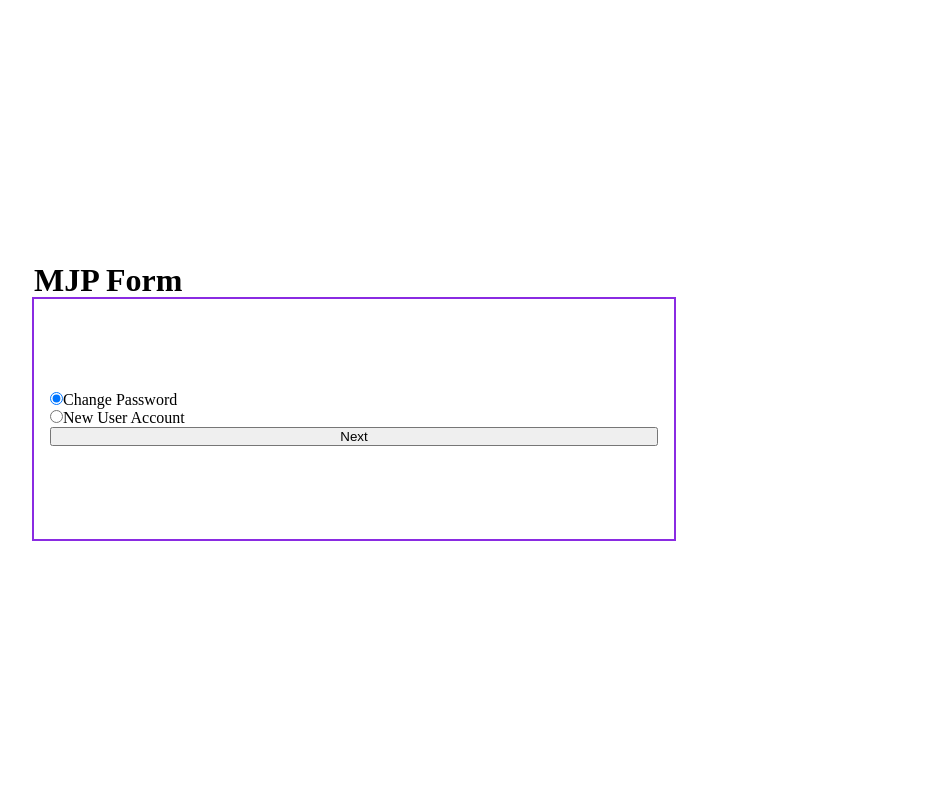
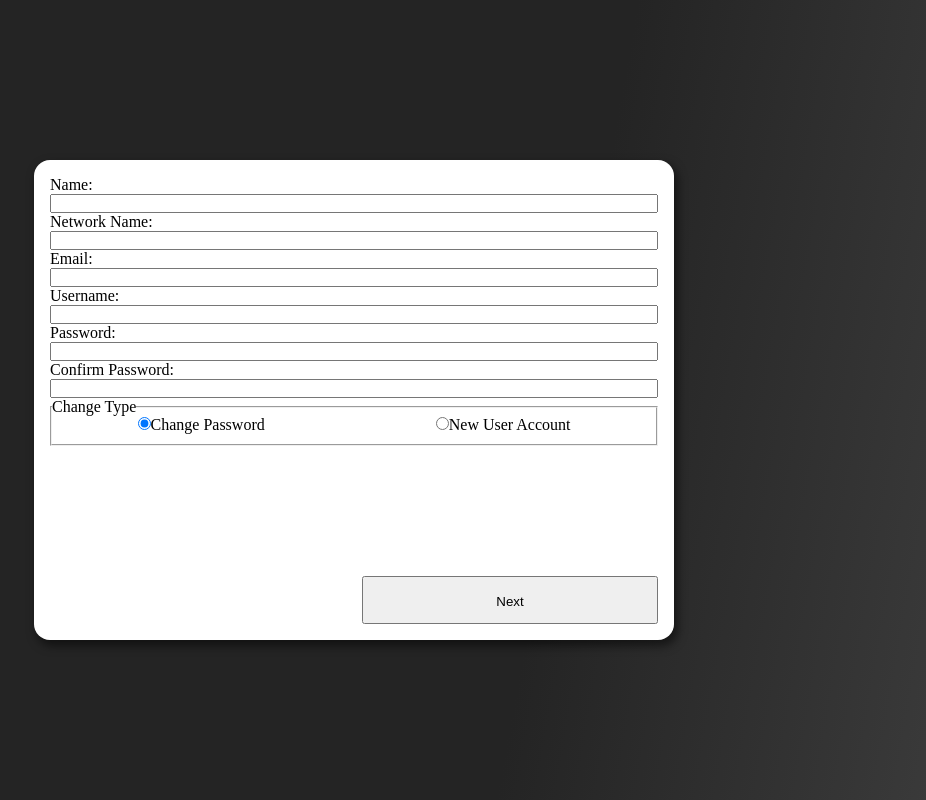
Before and after one commit to PandolfoM/mjp-account-change, a React (Vite) app: page / in a window 1280 px wide. Shown: the whole page, without its empty margins (286-1212 px from the left). Built offline with nearby package versions, Linux system fonts and the light colour scheme.

Commit message:
steps change and minor validation

```diff
--- a/src/App.jsx
+++ b/src/App.jsx
@@ -1,36 +1,38 @@
 import { useState } from "react";
 import AccountInfo from "./Components/AccountInfo";
-import SelectType from "./Components/SelectType";
+import Confirmation from "./Components/Confirmation";
+import Form from "./Components/Form";
 import "./index.css";
 
 function App() {
   const [page, setPage] = useState(0);
   const [formData, setFormData] = useState({
-    type: 1,
+    type: "1",
+    network: "",
+    name: "",
+    username: "",
+    password: "",
+    passwordConfirm: "",
+    email: ""
   });
 
   const componentList = [
-    <SelectType
+    <Form
       formData={formData}
       setFormData={setFormData}
       page={page}
       setPage={setPage}
     />,
-    <AccountInfo
+    <Confirmation
       formData={formData}
       setFormData={setFormData}
       page={page}
       setPage={setPage}
     />,
   ];
-  //todo password = 12 char, case change, number, symbol
-  // ! Stages :
-  // ! 1: change type
-  // ! 2: enter change details
-  // ! 3: confirm changes
+
   return (
     <div className="container">
-      <h1>MJP Form</h1>
       {componentList[page]}
     </div>
   );
--- a/src/Components/AccountInfo/index.jsx
+++ b/src/Components/AccountInfo/index.jsx
@@ -1,28 +1,9 @@
+import NewAccount from "../Form";
+
 function AccountInfo(props) {
-  const { page, setPage } = props;
+  const { formData, setFormData, page, setPage } = props;
 
-  return (
-    <form>
-      {/* persons name */}
-      <label htmlFor="user">Name:</label>
-      <input type="user" name="user"></input>
-
-      {/* business name */}
-      <label htmlFor="network">Network Name:</label>
-      <input type="network" name="network"></input>
-
-      {/* email */}
-      <label htmlFor="email">Email:</label>
-      <input type="email" name="email"></input>
-
-      {/* password */}
-      <label htmlFor="password">Password:</label>
-      <input type="password" name="password"></input>
-
-      <button onClick={() => setPage(page - 1)}>Previous</button>
-      <button onClick={() => setPage(page + 1)}>Next</button>
-    </form>
-  );
+  return <div>{formData.type === 1 ? <ChangePass props={props}/> : <NewAccount props={props}/>}</div>;
 }
 
 export default AccountInfo;
--- /dev/null
+++ b/src/Components/Confirmation/index.jsx
@@ -0,0 +1,23 @@
+function Confirmation(props) {
+  const { formData, setFormData, page, setPage } = props;
+
+  return (
+    <div className="form">
+      <h2>Confirm Details</h2>
+      <h3>{formData.type === 1 ? "Reset Password" : "Create Account"}</h3>
+      <ul>
+        <li>Name: {formData.name}</li>
+        <li>Network: {formData.network}</li>
+        <li>Email: {formData.email}</li>
+        <li>Username: {formData.username}</li>
+        <li>Password: {formData.password}</li>
+      </ul>
+      <div className="interact-btns">
+        <button onClick={() => setPage(page - 1)}>Previous</button>
+        <button>Finish</button>
+      </div>
+    </div>
+  );
+}
+
+export default Confirmation;
--- /dev/null
+++ b/src/Components/Form/index.jsx
@@ -0,0 +1,113 @@
+import { useState } from "react";
+function Form(props) {
+  const { formData, setFormData, page, setPage } = props;
+  const [error, setError] = useState("");
+  const [passValid, setPassValid] = useState({
+    charCount: "red",
+    uppercase: "red",
+    number: "red",
+    symbol: "red",
+  });
+
+  const handleChange = (e) => {
+    const { name, value } = e.target;
+
+    setFormData({
+      ...formData,
+      [name]: value,
+    });
+  };
+
+  const validateInfo = (e) => {
+    e.preventDefault();
+    let regex = new RegExp("[a-z0-9]+@[a-z]+.[a-z]{2,3}");
+    if (formData.password !== formData.passwordConfirm) {
+      return setError("Passwords do not match!");
+    }
+    if (!formData.email.match(regex)) {
+      return setError("Not a valid email!");
+    }
+    setPage(page + 1);
+  };
+
+  return (
+    <form
+      className="form"
+      noValidate
+      onChange={handleChange}
+      onSubmit={validateInfo}>
+      <label htmlFor="name">Name:</label>
+      <input type="text" name="name" defaultValue={formData.name}></input>
+
+      <label htmlFor="network">Network Name:</label>
+      <input type="text" name="network" defaultValue={formData.network}></input>
+
+      <label htmlFor="email">Email:</label>
+      <input type="email" name="email" defaultValue={formData.email}></input>
+
+      <label htmlFor="username">Username:</label>
+      <input
+        type="text"
+        name="username"
+        defaultValue={formData.username}></input>
+
+      <label htmlFor="password">Password:</label>
+      <input
+        type="password"
+        name="password"
+        defaultValue={formData.password}></input>
+
+      {/* <ul>
+        <li style={{ color: passValid.charCount }}>12 Characters</li>
+        <li style={{ color: passValid.uppercase }}>Uppercase letter</li>
+        <li style={{ color: passValid.number }}>At least 1 number</li>
+        <li style={{ color: passValid.symbol }}>At least 1 symbol</li>
+      </ul> */}
+
+      <label htmlFor="passwordConfirm">Confirm Password:</label>
+      <input
+        type="password"
+        name="passwordConfirm"
+        defaultValue={formData.passwordConfirm}></input>
+
+      {/* <PasswordChecklist
+        rules={["minLength", "specialChar", "number", "capital", "match"]}
+        minLength={12}
+        value={formData.password}
+        valueAgain={formData.passwordConfirm}
+      /> */}
+
+      {/* New user or change password */}
+      <fieldset>
+        <legend>Change Type</legend>
+        <div>
+          <input
+            type="radio"
+            id="changepass"
+            name="type"
+            value="1"
+            defaultChecked={formData.type === "1"}></input>
+          <label htmlFor="changepass">Change Password</label>
+        </div>
+        <div>
+          <input
+            type="radio"
+            id="newpass"
+            name="type"
+            value="2"
+            defaultChecked={formData.type === "2"}></input>
+          <label htmlFor="newpass">New User Account</label>
+        </div>
+      </fieldset>
+
+      {error && <h4 className="error">{error}</h4>}
+
+      <div className="interact-btns">
+        <button className="invisible"></button>
+        <button type="submit">Next</button>
+      </div>
+    </form>
+  );
+}
+
+export default Form;
--- a/src/Components/SelectType/index.jsx
+++ /dev/null
@@ -1,22 +0,0 @@
-function SelectType(props) {
-  const { formData, setFormData, page, setPage } = props;
-
-  return (
-    <form >
-      <div>
-        {/* username and password */}
-        <input type="radio" id="changepass" name="selectType" onChange={(e) => setFormData({...formData, type: 1})} defaultChecked></input>
-        <label htmlFor="changepass">Change Password</label>
-      </div>
-      <div>
-        {/* username, password */}
-        {/* all stores or select stores */}
-        <input type="radio" id="newpass" name="selectType" onChange={(e) => setFormData({...formData, type: 2})}></input>
-        <label htmlFor="newpass">New User Account</label>
-      </div>
-      <button onClick={() => setPage(page + 1)}>Next</button>
-    </form>
-  );
-}
-
-export default SelectType;
--- a/src/index.css
+++ b/src/index.css
@@ -6,20 +6,71 @@
 
 html,
 body {
-  /* color: white; */
   width: 100vw;
   height: 100vh;
   display: flex;
   align-items: center;
   justify-content: center;
+  background: rgb(61, 61, 61);
+  background: linear-gradient(
+    280deg,
+    rgba(61, 61, 61, 1) 0%,
+    rgba(36, 36, 36, 1) 35%,
+    rgba(36, 36, 36, 1) 100%
+  );
 }
 
-form {
+.form {
   padding: 1rem;
   display: flex;
-  outline: 2px solid blueviolet;
   flex-direction: column;
   width: 50vw;
-  height: 15rem;
-  justify-content: center;
+  max-width: 40rem;
+  height: 30rem;
+  justify-content: flex-start;
+  position: relative;
+  flex: 1;
+  background-color: white;
+  box-shadow: 3px 5px 10px 1px rgba(0, 0, 0, 0.5);
+  border-radius: 1rem;
 }
+
+.interact-btns {
+  max-height: 5rem;
+  left: 0;
+  bottom: 0;
+  width: 100%;
+  position: absolute;
+  padding: 1rem;
+  display: inline-flex;
+  gap: 1rem;
+}
+
+.interact-btns > button {
+  width: 100%;
+  padding: 1rem;
+  cursor: pointer;
+}
+
+fieldset {
+  position: relative;
+  display: flex;
+  height: 3rem;
+  overflow: hidden;
+  justify-content: space-around;
+}
+
+/* utils */
+.invisible {
+  opacity: 0;
+  cursor: none;
+  pointer-events: none;
+}
+
+li {
+  list-style: none;
+}
+
+.error {
+  color: red;
+}
```
Also changed, not shown: package.json (line endings or trailing spaces).
